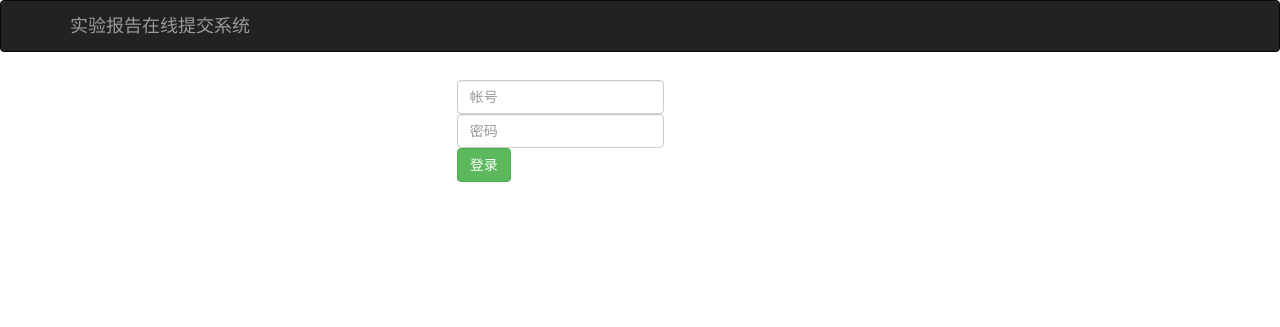
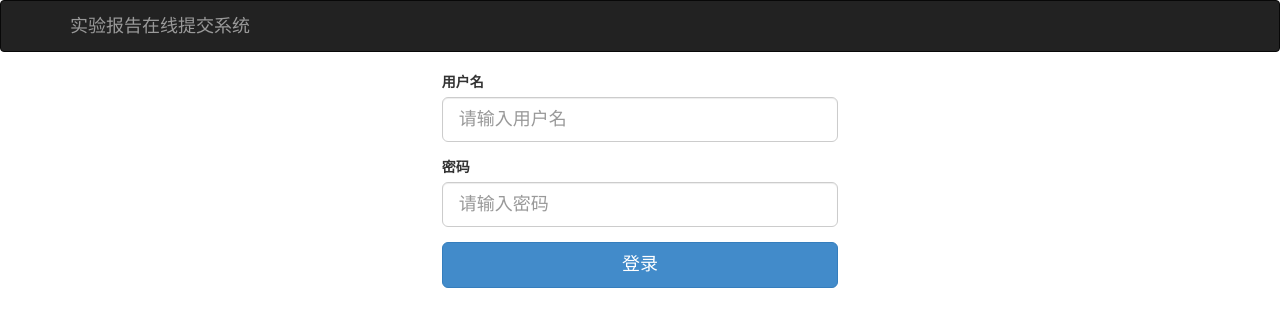
Before and after one commit to qdulab/OEMS, a Django app: page /student/ in a window 1280 px wide. Shown: the top 327 px of the page. Run offline with Django 3.2, Linux system fonts and the light colour scheme; parts of the project's set-up code (start-up, migrations or seed data) failed here and were passed over; some libraries are stand-ins or nearby versions.

Commit message:
修改user登录页面

```diff
--- /dev/null
+++ b/templates/student/_login_form.html
@@ -0,0 +1,15 @@
+
+<div id="login_form" class="container col-md-offset-4 col-md-4">
+    <form class="form-signin" action="{% url 'student_signin' %}" method='post'>
+        {% csrf_token %}
+        <div class="form-group">
+            <label for="username">用户名</label>
+                <input type="text" class="form-control input-lg" id='username' name='username' placeholder="请输入用户名">
+        </div>
+        <div class="form-group">
+            <label for="password">密码</label>
+                <input type="password" class="form-control input-lg" id="password" name="password" placeholder="请输入密码">
+        </div>
+        <button type="submit" class="btn btn-lg btn-primary btn-block col-sm-4">登录</button>
+    </form>
+</div>
--- a/templates/student/index.html
+++ b/templates/student/index.html
@@ -1,20 +1,9 @@
 {% extends "base.html" %}
+
 
 {% block body %}
 
 {% include "student/_nav_bar.html" %}
-
-<div id="login_form" class="container col-md-offset-4 col-md-4">
-    <form class="navbar-form navbar-right" action="{% url 'student_signin' %}" method='post'>
-        {% csrf_token %}
-        <div class="form-group">
-            <input type="text" placeholder="帐号" class="form-control" id='username' name='username'>
-        </div>
-        <div class="form-group">
-            <input type="password" placeholder="密码" class="form-control" id="password" name="password">
-        </div>
-        <br />
-        <button type="submit" class="btn btn-success">登录</button>
-    </form>
+{% include "student/_login_form.html" %}
 
 {% endblock %}
```
